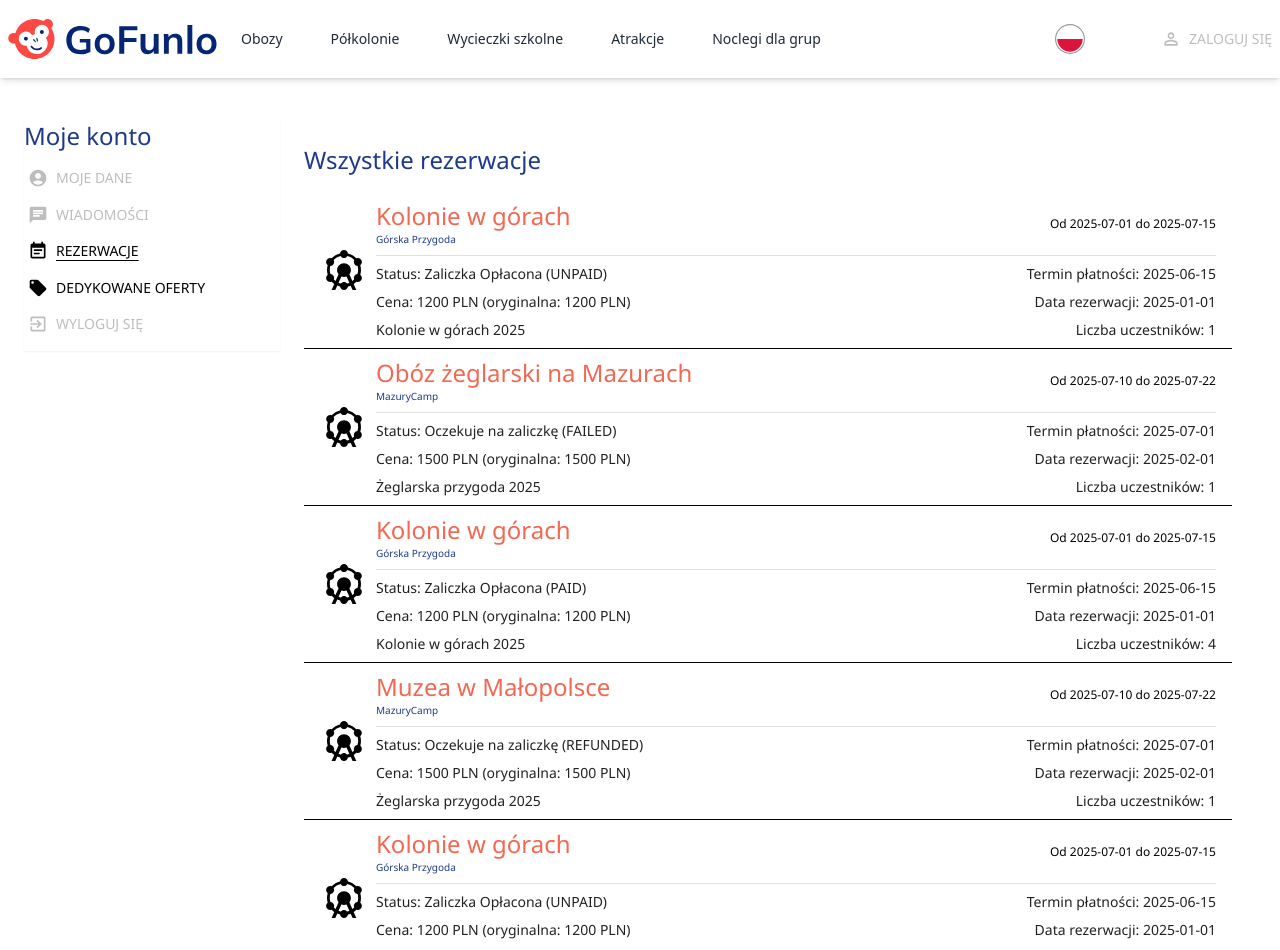
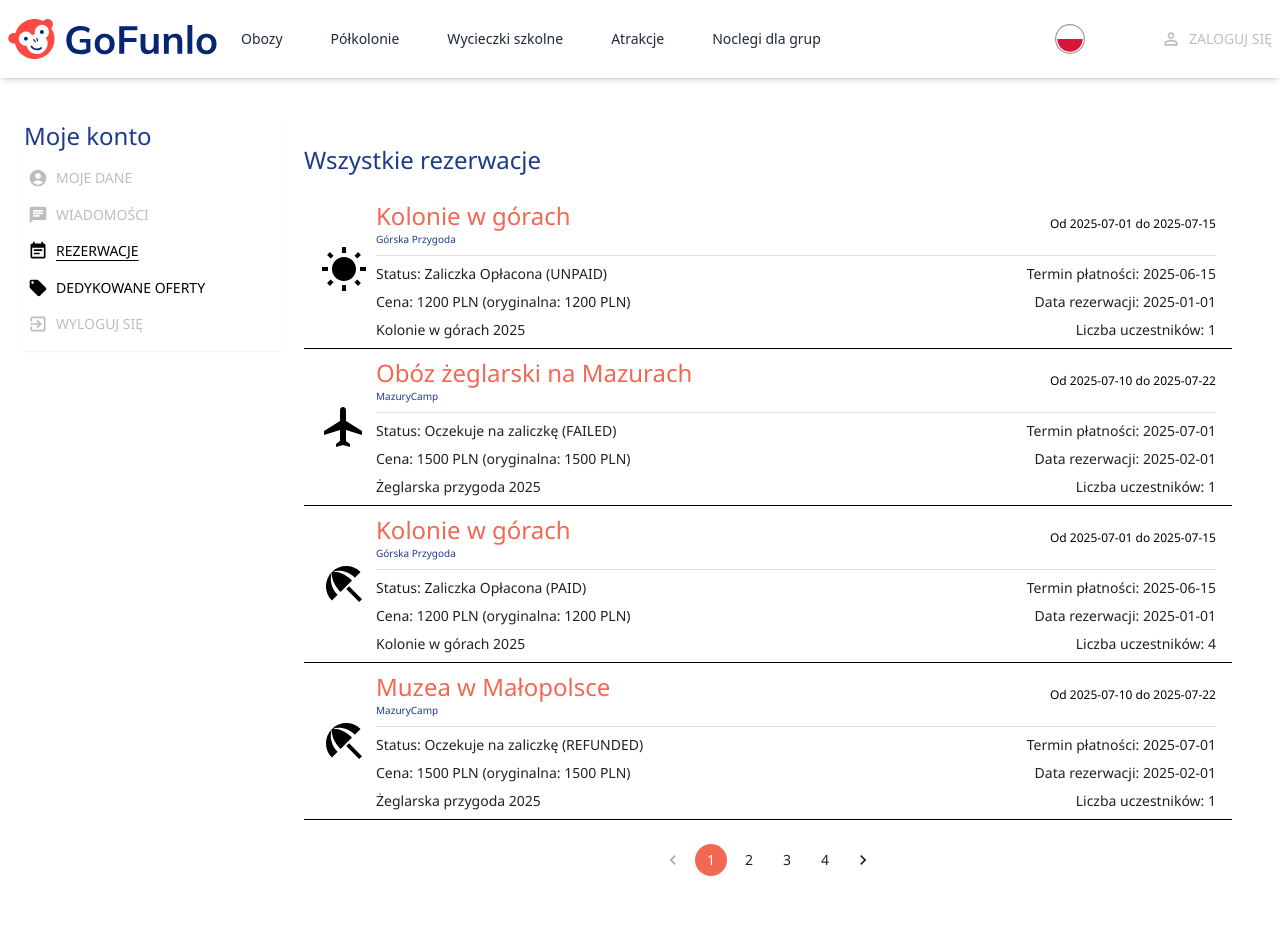
Before and after one commit to 0utsi/gf, a Next.js app: page /user/booking in a window 1280 px wide. Shown: the top 950 px of the page. After the commit the page ends 908 px from the top, so only its background shows below. Built offline with nearby package versions, Linux system fonts and the light colour scheme.

Commit message:
fix: small imrpovements

```diff
--- /dev/null
+++ b/src/app/page.tsx
@@ -0,0 +1,3 @@
+export default function Home() {
+	return <>asd</>;
+}
--- a/src/app/user/booking/[product_id]/page.tsx
+++ b/src/app/user/booking/[product_id]/page.tsx
@@ -21,8 +21,8 @@ export default function Page() {
 
 	return (
 		<Stack>
-			<Typography variant="h5" className="text-blue-900 text-xl">
-				Rezerwacje
+			<Typography variant="h5" color="secondary">
+				{`Rezerwacje dla oferty ${product_id}`}
 			</Typography>
 			<List>
 				<BookingsList bookings={productBooking} />
--- a/src/app/user/booking/components/booking-item.tsx
+++ b/src/app/user/booking/components/booking-item.tsx
@@ -8,9 +8,11 @@ import {
 	Stack,
 } from "@mui/material";
 import { Booking } from "@/types/booking.type";
-import AttractionsIcon from "@mui/icons-material/Attractions";
 import { useFormatDate } from "@/utils/use-format-date";
+import { useRandomIcon } from "../../../../hooks/userRandomIcon";
 export default function BookingItem({ booking }: { booking: Booking }) {
+	const Icon = useRandomIcon();
+
 	const {
 		created_at,
 		product_data,
@@ -30,7 +32,7 @@ export default function BookingItem({ booking }: { booking: Booking }) {
 			sx={{ width: "100%", display: "flex", borderBottom: "1px solid black" }}
 		>
 			<ListItemAvatar>
-				<AttractionsIcon sx={{ fontSize: "3rem" }} />
+				<Icon sx={{ fontSize: "3rem" }} />
 			</ListItemAvatar>
 			<Box
 				sx={{
--- a/src/app/user/booking/components/booking-list.tsx
+++ b/src/app/user/booking/components/booking-list.tsx
@@ -12,7 +12,7 @@ interface BookingsListProps {
 
 export default function BookingsList({
 	bookings,
-	pageSize = 5,
+	pageSize = 4,
 }: BookingsListProps) {
 	const [page, setPage] = useState(1);
 	const totalPages = Math.ceil(bookings.length / pageSize);
--- a/src/data/response_products.json
+++ b/src/data/response_products.json
@@ -2,7 +2,7 @@
 	{
 		"id": "IN_H1QHK1RSOD",
 		"name": "Kolonie",
-		"description": "Opis grup testowych 2",
+		"description": "Obozy młodzieżowe",
 		"additional_info_text": null,
 		"conditions_text_short": null,
 		"conditions_text_long": null,
```
